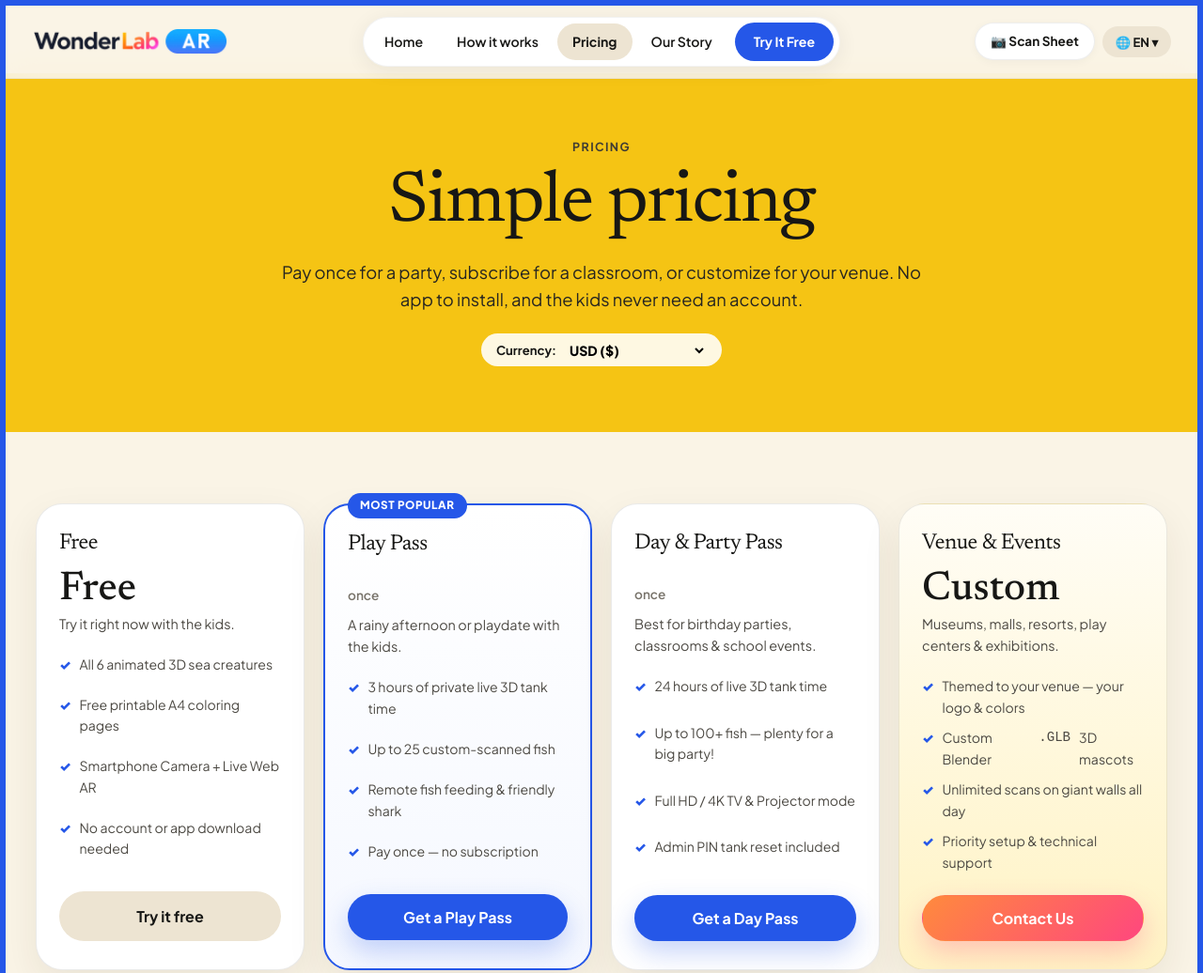
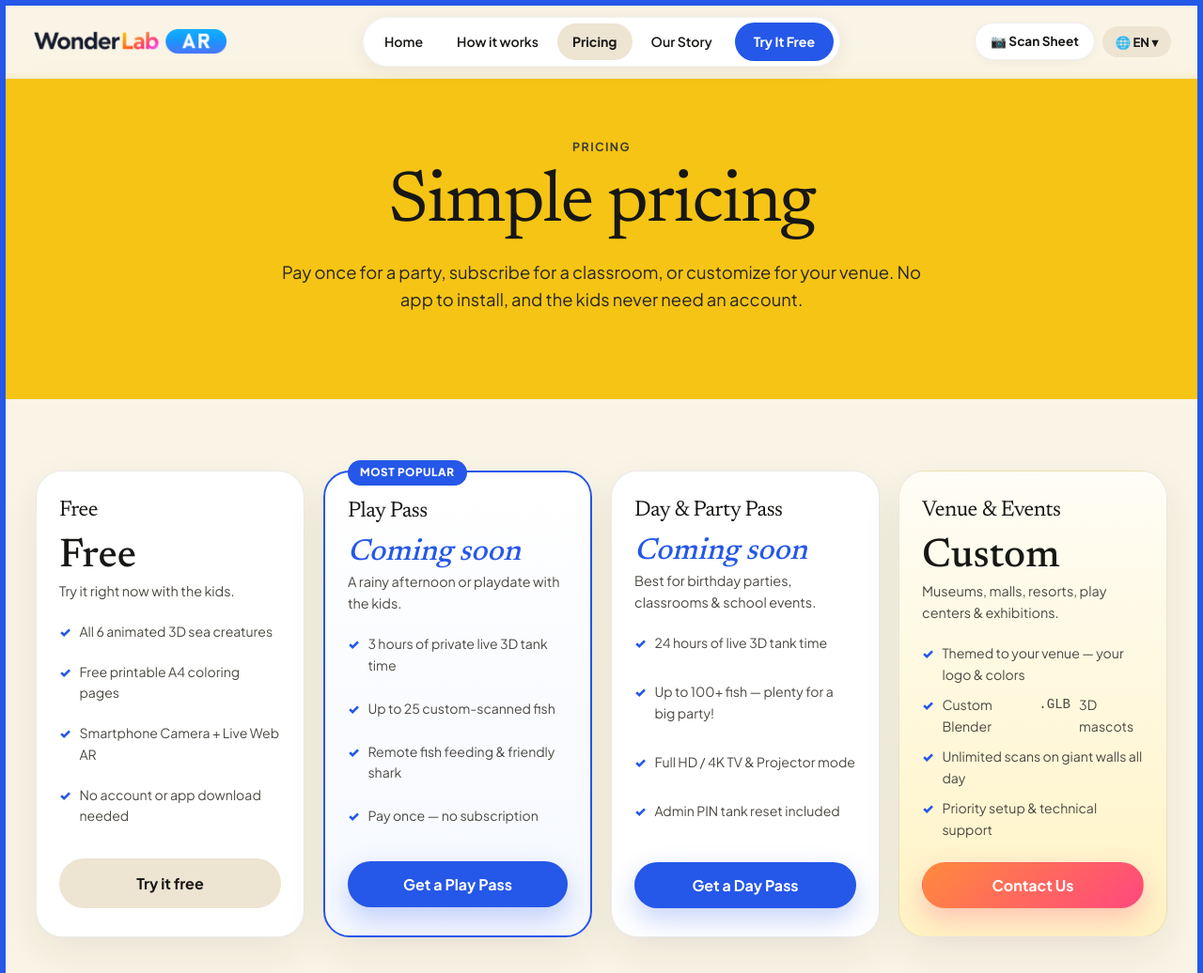
Before and after one commit to susanthavfx-art/WonderFish, a plain HTML site: page pricing.html in a window 1280 px wide. Shown: the top 1036 px of the page at 94% size. Drawn offline with Linux system fonts and the light colour scheme.

Commit message:
Pricing: show 'Coming soon' for Play Pass & Day Pass, hide currency selector until prices are final
Co-authored-by: arena-agent <297053741+arena-agent@users.noreply.github.com>

```diff
--- a/css/landing.css
+++ b/css/landing.css
@@ -1299,6 +1299,13 @@ a {
   color: var(--ink);
   line-height: 1;
   margin: 8px 0 4px;
+}
+
+/* Placeholder shown while Play Pass / Day Pass prices are not final */
+.price-amount.price-coming-soon {
+  font-size: 2rem;
+  font-style: italic;
+  color: var(--wonder-blue);
 }
 
 .price-amount small {
--- a/js/landing.js
+++ b/js/landing.js
@@ -243,14 +243,19 @@ function initPricingCurrencySwitcher() {
   const sel = document.getElementById('currency-select');
   if (!sel) return;
 
+  // Prices are NOT final yet — the pricing page shows "Coming soon" and the
+  // currency selector is hidden (commented out in pricing.html), so this
+  // function is currently a no-op. When prices are final: fill these in,
+  // e.g. LKR: { play: 'Rs 1,500', day: 'Rs 3,000' }, and un-comment the selector.
   const prices = {
-    USD: { play: '$4', day: '$8' },
-    LKR: { play: 'Rs 1,200', day: 'Rs 2,500' },
-    EUR: { play: '€4', day: '€8' }
+    USD: { play: '', day: '' },
+    LKR: { play: '', day: '' },
+    EUR: { play: '', day: '' }
   };
 
   sel.addEventListener('change', () => {
     const p = prices[sel.value] || prices.USD;
+    if (!p.play || !p.day) return; // keep "Coming soon" until prices are set
     const elPlay = document.getElementById('price-val-play');
     const elDay = document.getElementById('price-val-day');
     if (elPlay) elPlay.innerHTML = `${p.play} <small>once</small>`;
--- a/pricing.html
+++ b/pricing.html
@@ -56,7 +56,7 @@
   </header>
 
   <!-- ========================================================================
-       SUNSHINE PRICING HERO + CURRENCY SELECTOR
+       SUNSHINE PRICING HERO (currency selector hidden until prices are final)
        ======================================================================== -->
   <section class="sunshine-banner" style="padding: 64px 0 70px;">
     <div class="container reveal-up" style="text-align: center; max-width: 760px;">
@@ -66,6 +66,9 @@
         Pay once for a party, subscribe for a classroom, or customize for your venue. No app to install, and the kids never need an account.
       </p>
 
+      <!-- Currency selector hidden until prices are final.
+           To re-enable: remove this comment wrapper and set the prices in
+           initPricingCurrencySwitcher() in js/landing.js.
       <div style="display: inline-flex; align-items: center; gap: 10px; background: rgba(255,255,255,0.88); padding: 7px 16px; border-radius: 999px;">
         <label for="currency-select" style="font-size: 0.82rem; font-weight: 700;">Currency:</label>
         <select
@@ -77,6 +80,7 @@
           <option value="EUR">EUR (€)</option>
         </select>
       </div>
+      -->
     </div>
   </section>
 
@@ -106,7 +110,7 @@
         <div class="pmr-price-card popular">
           <span class="popular-badge">Most popular</span>
           <h3 class="price-name">Play Pass</h3>
-          <div id="price-val-play" class="price-amount"> <small>once</small></div>
+          <div id="price-val-play" class="price-amount price-coming-soon">Coming soon</div>
           <p class="price-tagline">A rainy afternoon or playdate with the kids.</p>
           <ul class="price-list">
             <li>3 hours of private live 3D tank time</li>
@@ -127,7 +131,7 @@
         <!-- 3. Day & Party Pass -->
         <div class="pmr-price-card">
           <h3 class="price-name">Day &amp; Party Pass</h3>
-          <div id="price-val-day" class="price-amount"> <small>once</small></div>
+          <div id="price-val-day" class="price-amount price-coming-soon">Coming soon</div>
           <p class="price-tagline">Best for birthday parties, classrooms &amp; school events.</p>
           <ul class="price-list">
             <li>24 hours of live 3D tank time</li>
```
